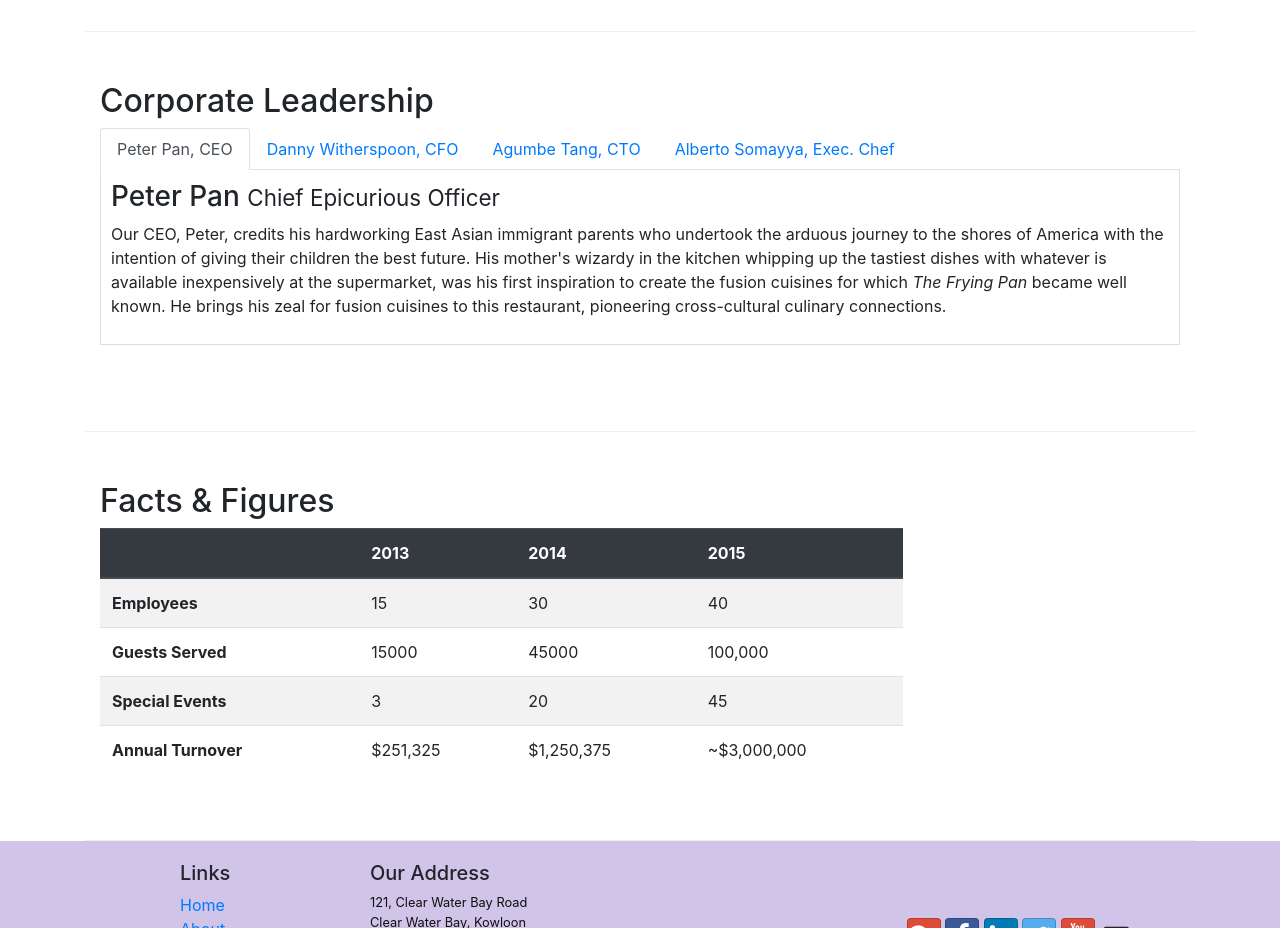
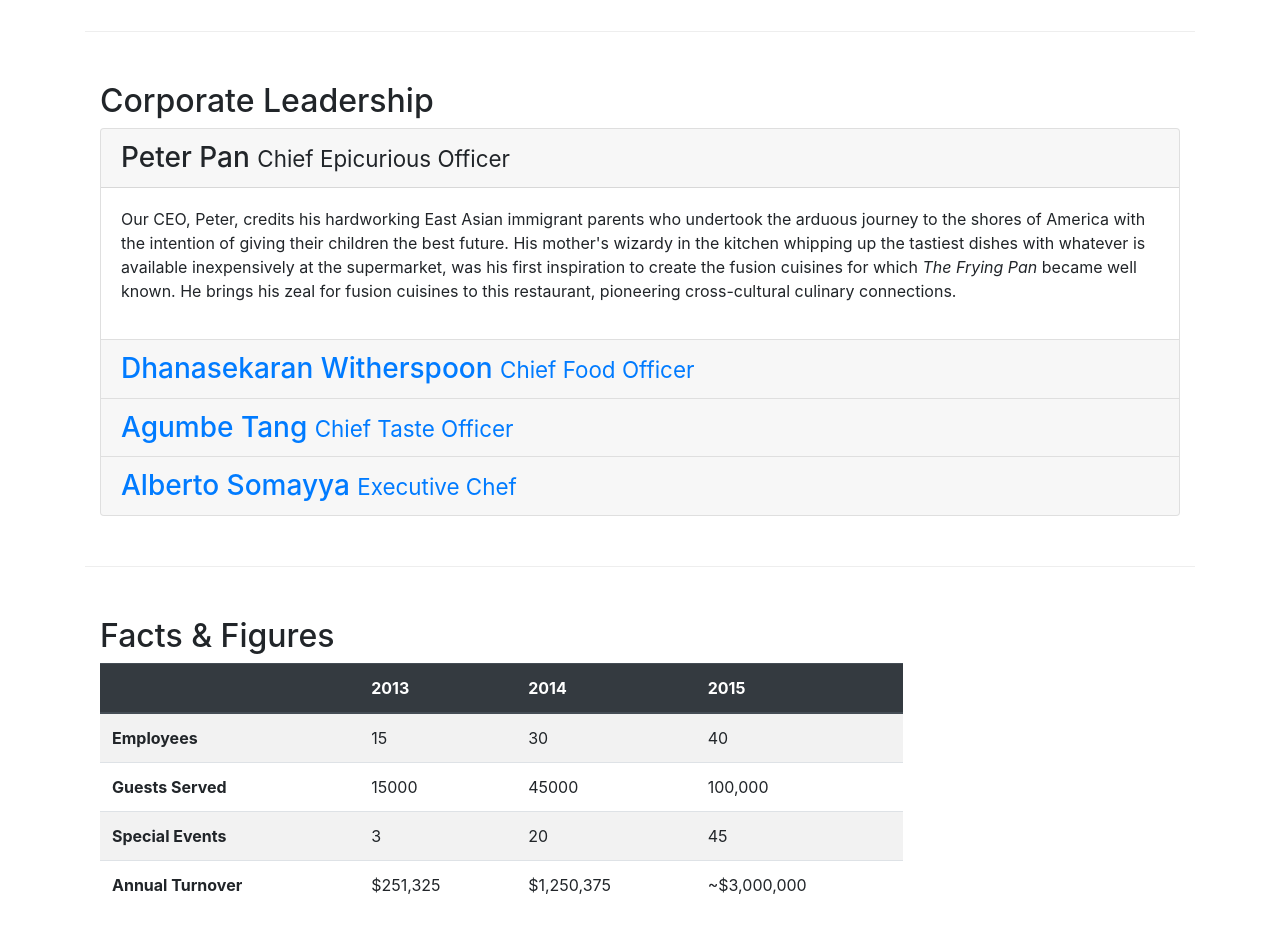
Before and after one commit to ValeriyaCh/bootstrap-course, a website: page aboutus.html in a window 1280 px wide. Shown: the part 940-1868 px from the top of the page. Drawn offline with nearby package versions, Linux system fonts and the light colour scheme.

Commit message:
Accordion

```diff
--- a/aboutus.html
+++ b/aboutus.html
@@ -17,6 +17,7 @@
     <link rel="stylesheet" href="node_modules/font-awesome/css/font-awesome.min.css">
     <link rel="stylesheet" href="node_modules/bootstrap-social/bootstrap-social.css">
     <link rel="stylesheet" href="css/styles.css">
+
     <title>Ristorante Con Fusion: About Us</title>
 
 </head>
@@ -104,36 +105,64 @@
         <div class="row row-content">
             <div class="col-12">
                 <h2>Corporate Leadership</h2>
-                <ul class="nav nav-tabs">
-                    <li class="nav-item">
-                      <a class="nav-link active" href="#peter" role="tab" data-toggle="tab">Peter Pan, CEO</a>
-                    </li>
-                    <li class="nav-item">
-                      <a class="nav-link" href="#danny" role="tab" data-toggle="tab">Danny Witherspoon, CFO</a>
-                    </li>
-                    <li class="nav-item">
-                      <a class="nav-link" href="#agumbe" role="tab" data-toggle="tab">Agumbe Tang, CTO</a>
-                    </li>
-                    <li class="nav-item">
-                      <a class="nav-link" href="#alberto" role="tab" data-toggle="tab">Alberto Somayya, Exec. Chef</a>
-                    </li>
-                </ul>
-                <div class="tab-content">
-                <div role="tabpanel" class="tab-pane fade show active" id="peter">
-                    <h3>Peter Pan <small>Chief Epicurious Officer</small></h3>
+
+
+                <div class="accordion">
+                    <div class="card">
+                        <div class="card-header" role="tab" id="peterhead">
+                        <h3 class="mb-0">
+                            <a data-toggle="collapse" data-target="#peter">
+                            Peter Pan <small>Chief Epicurious Officer</small>
+                            </a>
+                        </h3>
+                        </div>
+                        <div class="collapse show" id="peter" data-parent="#accordion">
+                            <div class="card-body">
                                 <p class="d-none d-sm-block">Our CEO, Peter, credits his hardworking East Asian immigrant parents who undertook the arduous journey to the shores of America with the intention of giving their children the best future. His mother's wizardy in the kitchen whipping up the tastiest dishes with whatever is available inexpensively at the supermarket, was his first inspiration to create the fusion cuisines for which <em>The Frying Pan</em> became well known. He brings his zeal for fusion cuisines to this restaurant, pioneering cross-cultural culinary connections.</p>
                             </div>
-                <div role="tabpanel" class="tab-pane fade" id="danny">
-                    <h3>Dhanasekaran Witherspoon <small>Chief Food Officer</small></h3>
+                        </div>
+                    </div>
+                    <div class="card">
+                            <div class="card-header" role="tab" id="dannyhead">
+                            <h3 class="mb-0">
+                                <a class="collapsed" data-toggle="collapse" data-target="#danny">
+                                Dhanasekaran Witherspoon <small>Chief Food Officer</small>
+                                </a>
+                            </h3>
+                        </div>
+                        <div class="collapse" id="danny" data-parent="#accordion">
+                            <div class="card-body">
                                 <p class="d-none d-sm-block">Our CFO, Danny, as he is affectionately referred to by his colleagues, comes from a long established family tradition in farming and produce. His experiences growing up on a farm in the Australian outback gave him great appreciation for varieties of food sources. As he puts it in his own words, <em>Everything that runs, wins, and everything that stays, pays!</em></p>
                             </div>
-                <div role="tabpanel" class="tab-pane fade" id="agumbe">
-                    <h3>Agumbe Tang <small>Chief Taste Officer</small></h3>
+                        </div>
+                    </div>
+                    <div class="card">
+                            <div class="card-header" role="tab" id="agumbehead">
+                            <h3 class="mb-0">
+                                <a class="collapsed" data-toggle="collapse" data-target="#agumbe">
+                                Agumbe Tang <small>Chief Taste Officer</small>
+                                </a>
+                            </h3>
+                        </div>
+                        <div class="collapse" id="agumbe" data-parent="#accordion">
+                            <div class="card-body">
                                 <p class="d-none d-sm-block">Blessed with the most discerning gustatory sense, Agumbe, our CTO, personally ensures that every dish that we serve meets his exacting tastes. Our chefs dread the tongue lashing that ensues if their dish does not meet his exacting standards. He lives by his motto, <em>You click only if you survive my lick.</em></p>
                             </div>
-                <div role="tabpanel" class="tab-pane fade" id="alberto">
-                    <h3>Alberto Somayya <small>Executive Chef</small></h3>
+                        </div>
+                    </div>
+                    <div class="card">
+                            <div class="card-header" role="tab" id="albertohead">
+                            <h3 class="mb-0">
+                                <a class="collapsed" data-toggle="collapse" data-target="#alberto">
+                                Alberto Somayya <small>Executive Chef</small>
+                                </a>
+                            </h3>
+                        </div>
+                        <div class="collapse" id="alberto" data-parent="#accordion">
+                            <div class="card-body">
                                 <p class="d-none d-sm-block">Award winning three-star Michelin chef with wide International experience having worked closely with whos-who in the culinary world, he specializes in creating mouthwatering Indo-Italian fusion experiences. He says, <em>Put together the cuisines from the two craziest cultures, and you get a winning hit! Amma Mia!</em></p>
+                            </div>
+                        </div>
                     </div>
                     </div>
             </div>
--- a/package.json
+++ b/package.json
@@ -18,6 +18,6 @@
     "bootstrap-social": "^5.1.1",
     "font-awesome": "^4.7.0",
     "jquery": "^3.5.1",
-    "popper.js": "^1.12.9"
+    "popper.js": "^1.16.1"
   }
 }
```
Also changed, not shown: 1 other file. Lines whose indentation alone changed are shown as unchanged.
